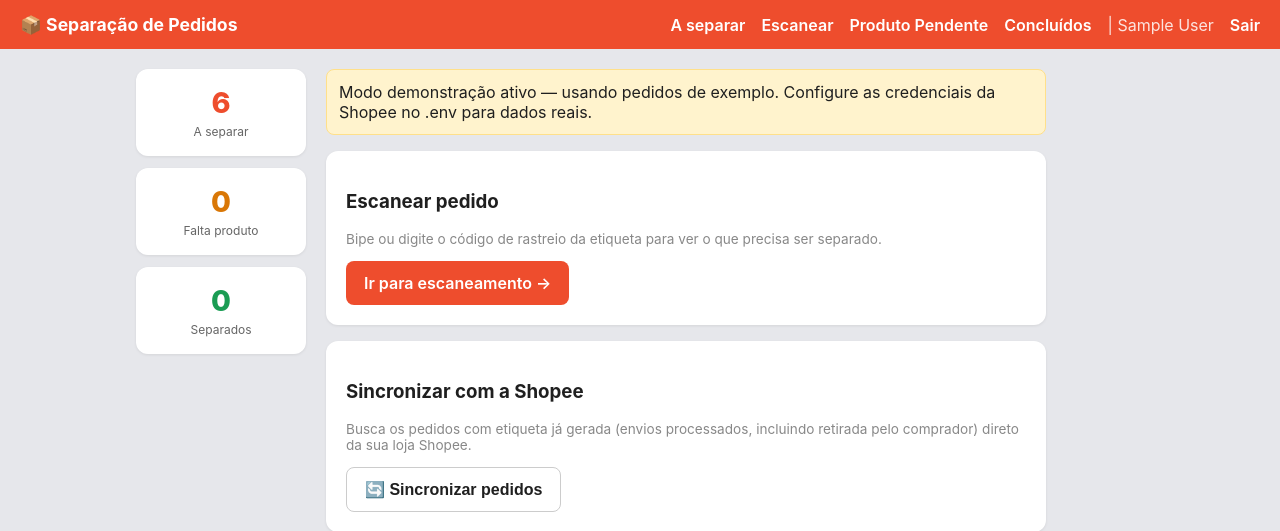
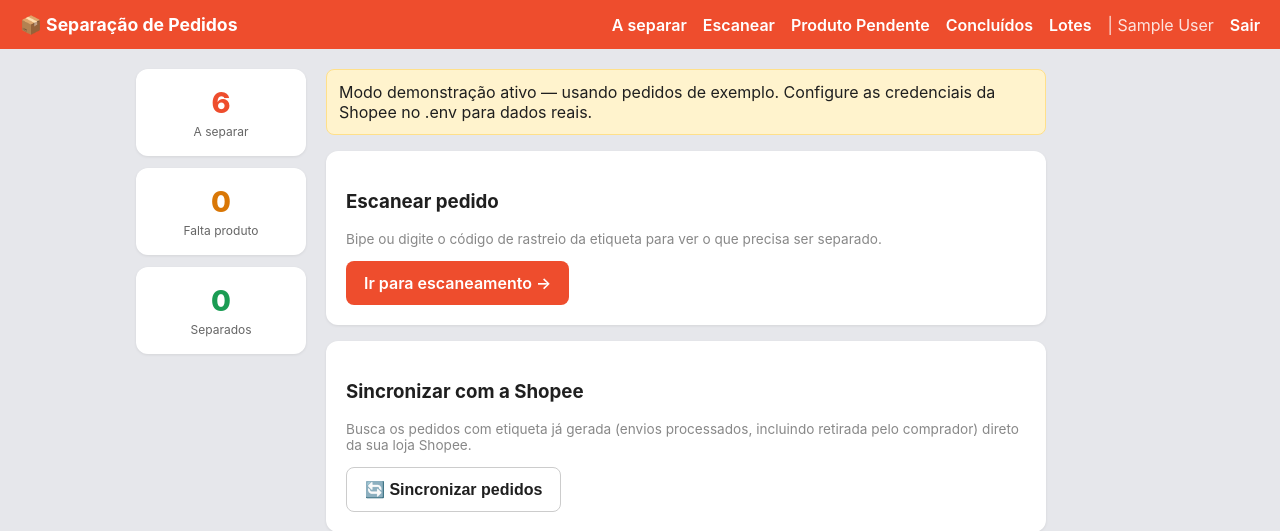
Before and after one commit to Lucasgomesdss/shopee-dashboard, a Flask app: page / in a window 1280 px wide. Shown: the top 531 px of the page. Run offline with Flask 3, Linux system fonts and the light colour scheme; the visitor is signed in with stand-in values (Sample User, id 1); data comes from the database, SQL or seed files in the repository; data that the repository does not hold is empty.

Commit message:
Add link to 'Lotes' in base.html navigation

```diff
--- a/templates/base.html
+++ b/templates/base.html
@@ -14,6 +14,7 @@
       <a href="{{ url_for('scan') }}">Escanear</a>
       <a href="{{ url_for('pending_tab') }}">Produto Pendente</a>
       <a href="{{ url_for('completed_tab') }}">Concluídos</a>
+      <a href="{{ url_for('lotes.painel') }}">Lotes</a>
       {% if employee_name %}<span style="opacity:.85">| {{ employee_name }}</span> <a href="{{ url_for('logout') }}">Sair</a>{% endif %}
     </nav>
   </header>
```
